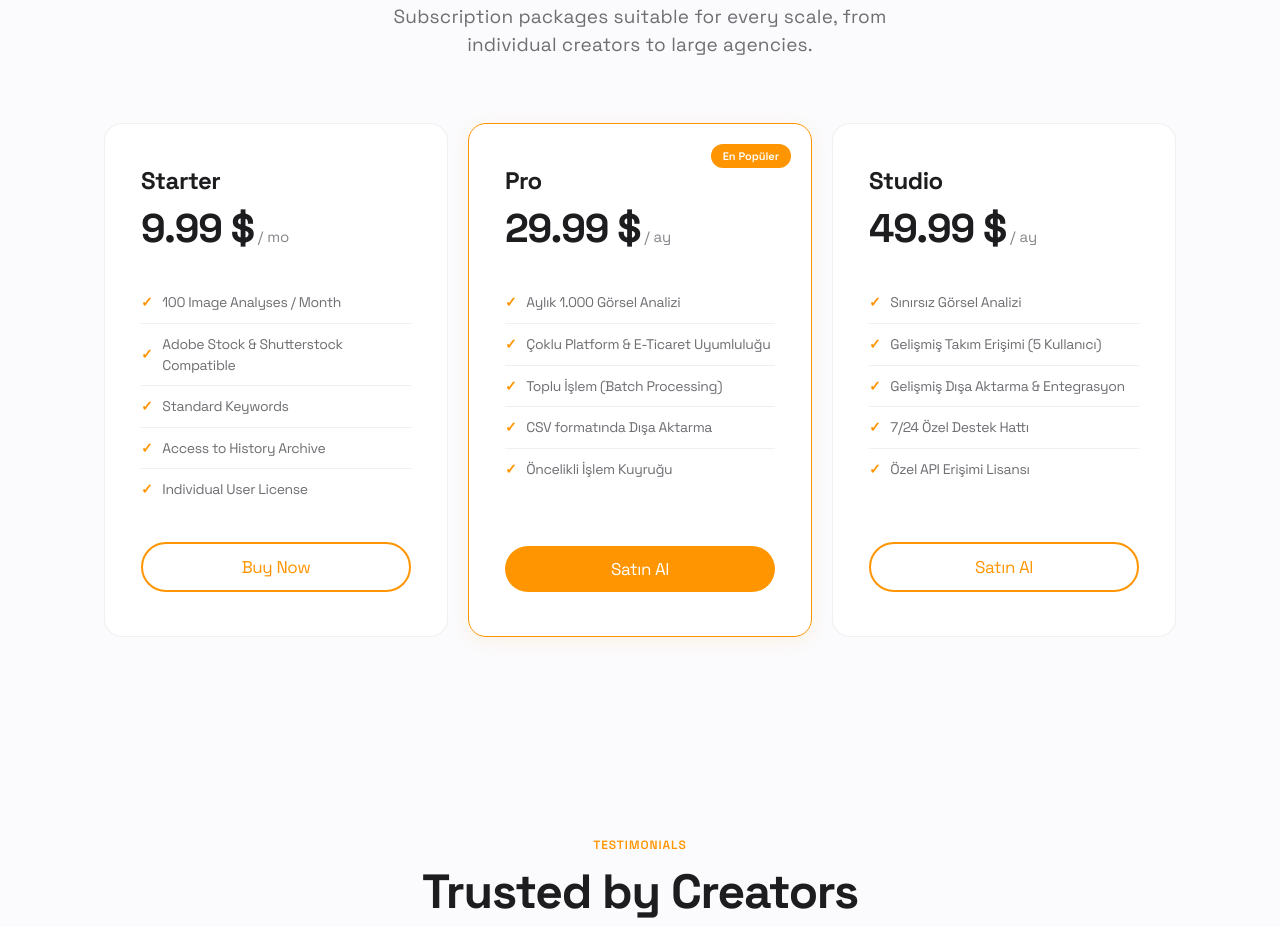
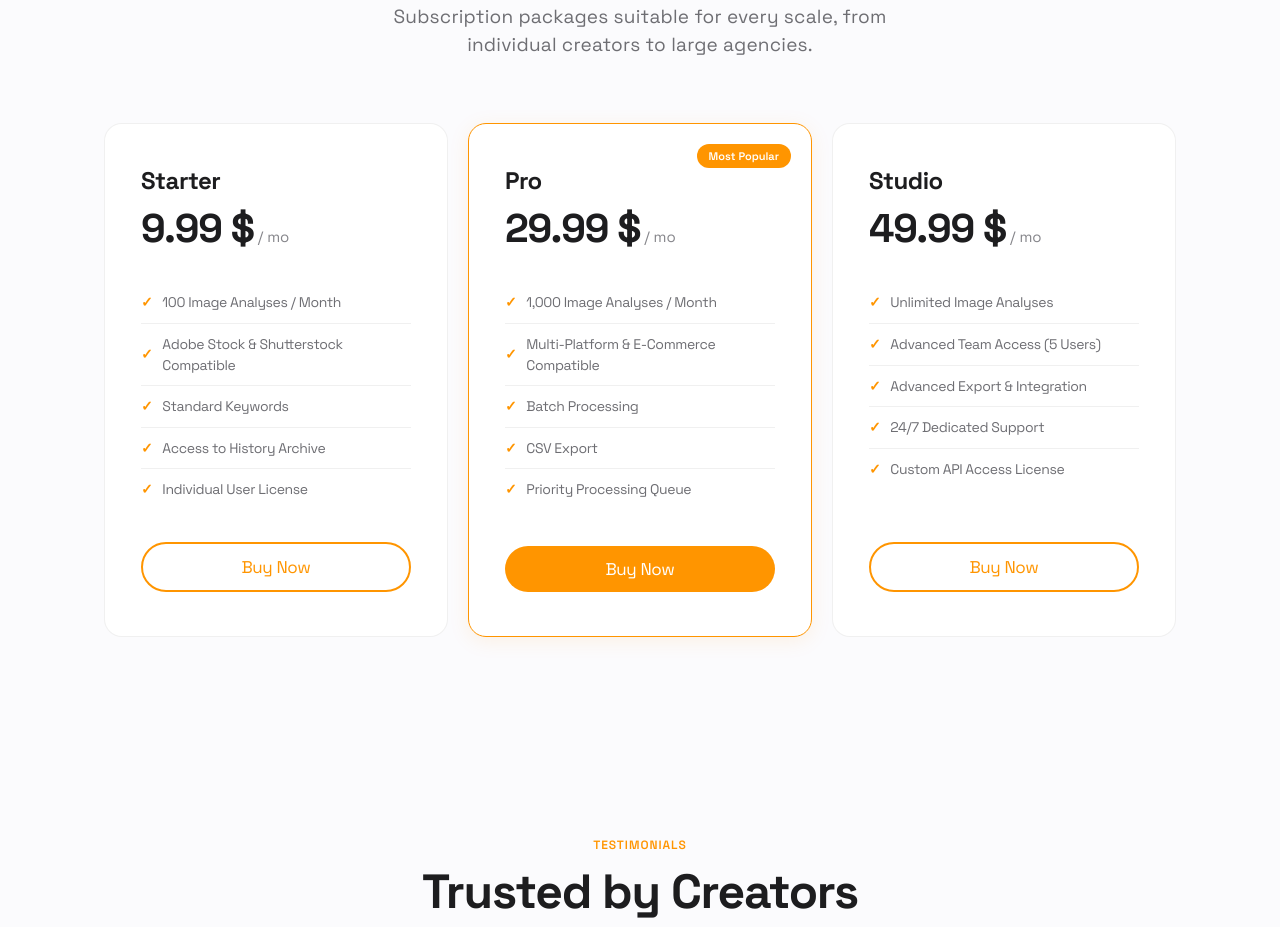
Before and after one commit to tngrafik-star/MAYA-AI-Stock-fotograf-arac-, a website built with Vite: page index.html in a window 1280 px wide. Shown: the part 3692-4619 px from the top of the page. Built offline with nearby package versions, Linux system fonts and the light colour scheme.

Commit message:
fix: add missing data-i18n attributes to Pro and Studio pricing cards

```diff
--- a/index.html
+++ b/index.html
@@ -344,35 +344,35 @@
 
         <!-- Pro Plan -->
         <div class="pricing-card popular">
-          <span class="pricing-badge">En Popüler</span>
+          <span class="pricing-badge" data-i18n="pricing.mostPopular">En Popüler</span>
           <div class="pricing-header">
             <h3>Pro</h3>
-            <div class="pricing-price">29.99 $<span>/ ay</span></div>
+            <div class="pricing-price">29.99 $<span data-i18n="pricing.perMonth">/ ay</span></div>
           </div>
           <ul class="pricing-features">
-            <li>Aylık 1.000 Görsel Analizi</li>
-            <li>Çoklu Platform & E-Ticaret Uyumluluğu</li>
-            <li>Toplu İşlem (Batch Processing)</li>
-            <li>CSV formatında Dışa Aktarma</li>
-            <li>Öncelikli İşlem Kuyruğu</li>
+            <li data-i18n="pricing.pro.f1">Aylık 1.000 Görsel Analizi</li>
+            <li data-i18n="pricing.pro.f2">Çoklu Platform & E-Ticaret Uyumluluğu</li>
+            <li data-i18n="pricing.pro.f3">Toplu İşlem (Batch Processing)</li>
+            <li data-i18n="pricing.pro.f4">CSV formatında Dışa Aktarma</li>
+            <li data-i18n="pricing.pro.f5">Öncelikli İşlem Kuyruğu</li>
           </ul>
-          <button class="btn btn-primary pricing-cta-btn" data-plan="pro">Satın Al</button>
+          <button class="btn btn-primary pricing-cta-btn" data-plan="pro" data-i18n="pricing.buyNow">Satın Al</button>
         </div>
 
         <!-- Studio Plan -->
         <div class="pricing-card">
           <div class="pricing-header">
             <h3>Studio</h3>
-            <div class="pricing-price">49.99 $<span>/ ay</span></div>
+            <div class="pricing-price">49.99 $<span data-i18n="pricing.perMonth">/ ay</span></div>
           </div>
           <ul class="pricing-features">
-            <li>Sınırsız Görsel Analizi</li>
-            <li>Gelişmiş Takım Erişimi (5 Kullanıcı)</li>
-            <li>Gelişmiş Dışa Aktarma & Entegrasyon</li>
-            <li>7/24 Özel Destek Hattı</li>
-            <li>Özel API Erişimi Lisansı</li>
+            <li data-i18n="pricing.studio.f1">Sınırsız Görsel Analizi</li>
+            <li data-i18n="pricing.studio.f2">Gelişmiş Takım Erişimi (5 Kullanıcı)</li>
+            <li data-i18n="pricing.studio.f3">Gelişmiş Dışa Aktarma & Entegrasyon</li>
+            <li data-i18n="pricing.studio.f4">7/24 Özel Destek Hattı</li>
+            <li data-i18n="pricing.studio.f5">Özel API Erişimi Lisansı</li>
           </ul>
-          <button class="btn btn-secondary pricing-cta-btn" data-plan="studio">Satın Al</button>
+          <button class="btn btn-secondary pricing-cta-btn" data-plan="studio" data-i18n="pricing.buyNow">Satın Al</button>
         </div>
       </div>
     </div>
```
